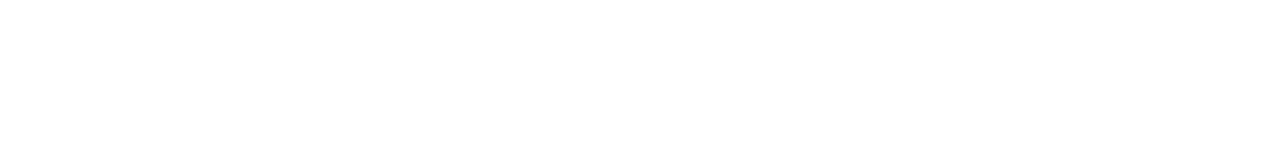
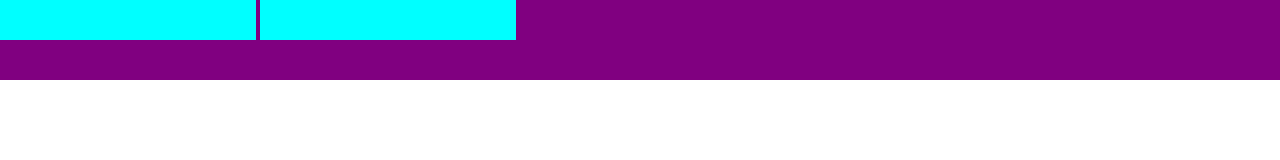
Before and after one commit to AndreaCoggio94/html-css-zoom, a plain HTML site: page index.html in a window 1280 px wide. Drawn offline with Linux system fonts and the light colour scheme; a web font is replaced by a local one.

Commit message:
added debug classes

```diff
--- a/css/style.css
+++ b/css/style.css
@@ -0,0 +1,61 @@
+:root {
+  /* # color palette */
+
+  --black: #000000;
+  --white: #ffffff;
+  --green: #4bc800;
+  --red: #d42105;
+  --cyan: #00ffff;
+  --purple: #800080;
+  --pink: #ffc0cb;
+}
+
+/* # reset */
+
+* {
+  box-sizing: border-box;
+  margin: 0;
+  padding: 0;
+}
+
+/* # header */
+
+.view-mode > span {
+  display: inline-block;
+}
+
+/* # debug */
+
+/* width */
+
+.col-20 {
+  width: 20%;
+}
+
+/* height */
+
+.smaller {
+  height: 40px;
+}
+
+.small {
+  height: 80px;
+}
+
+/* background color */
+
+.debug .bg-cyan {
+  background-color: var(--cyan);
+}
+
+.debug .bg-pink {
+  background-color: var(--pink);
+}
+
+.debug .bg-purple {
+  background-color: var(--purple);
+}
+
+.debug .bg-green {
+  background-color: var(--green);
+}
--- a/index.html
+++ b/index.html
@@ -22,10 +22,10 @@
     <link rel="stylesheet" href="./css/style.css" />
   </head>
   <body class="debug">
-    <header>
+    <header class="small bg-purple">
       <div class="view-mode">
-        <span> </span>
-        <span> </span>
+        <span class="smaller bg-cyan col-20"> </span>
+        <span class="smaller bg-cyan col-20"> </span>
       </div>
     </header>
     <main>
```
